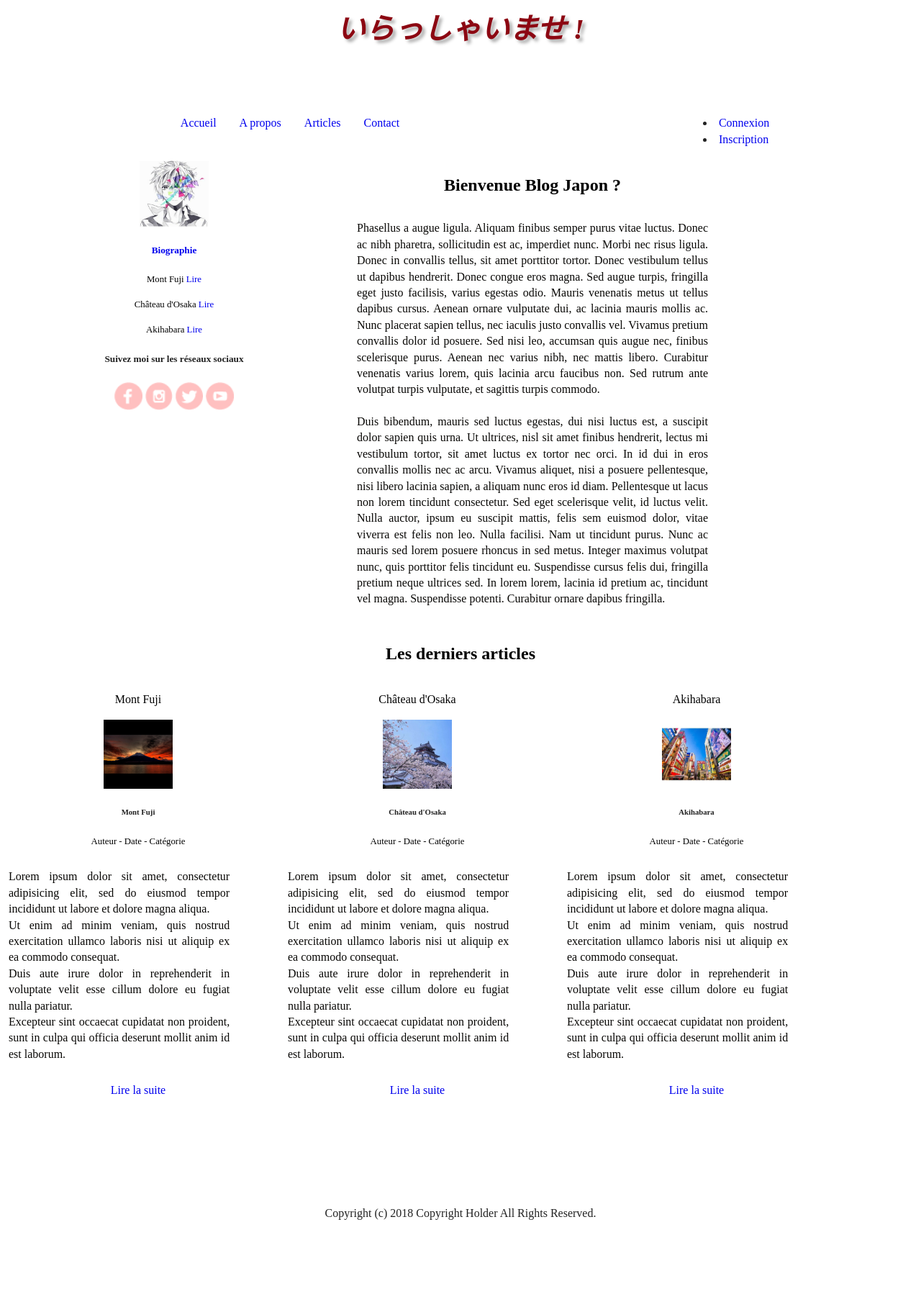
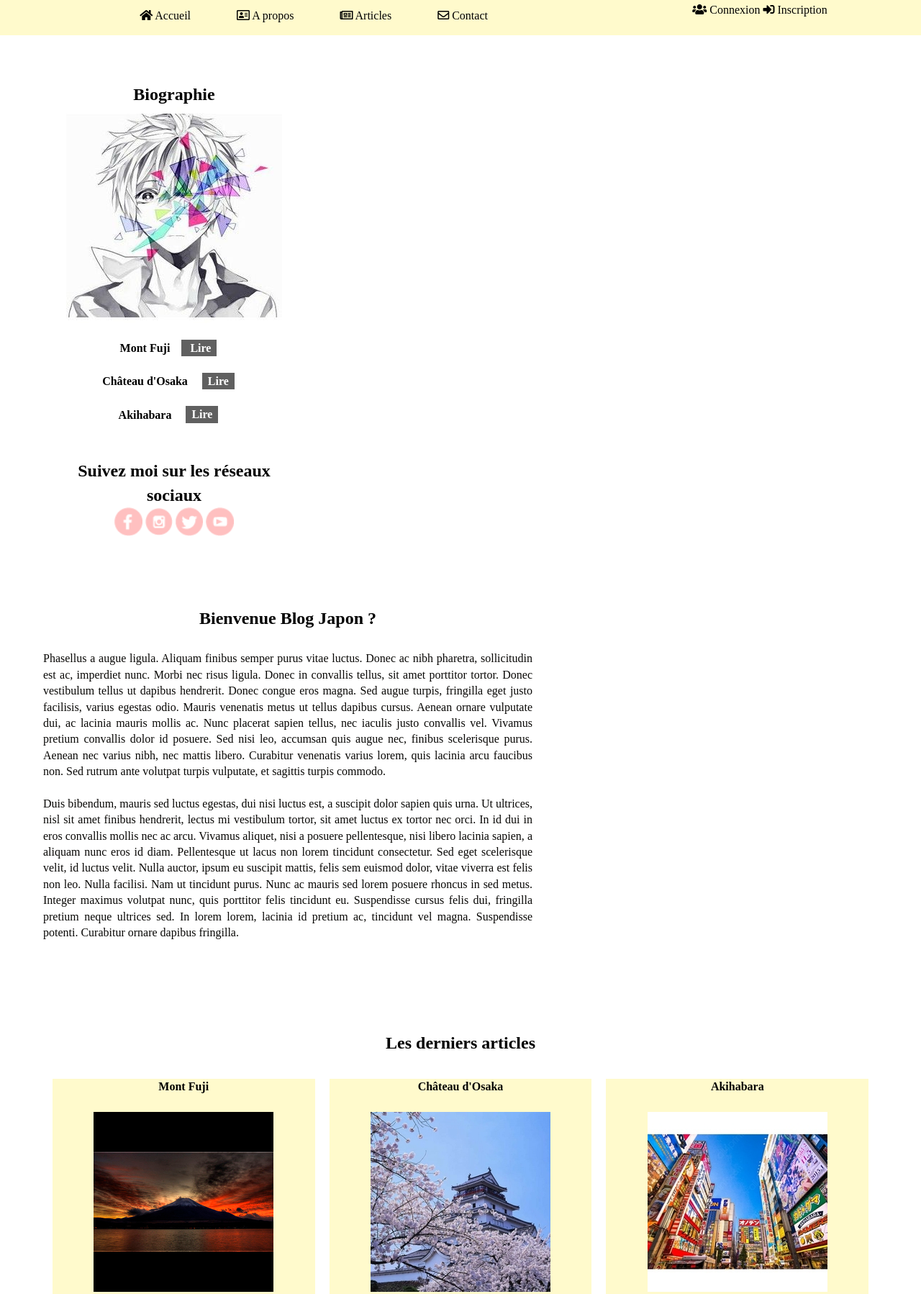
Before and after one commit to Meianne/BlogJapon, a plain HTML site: page index.html in a window 1280 px wide. Shown: the part 362-2160 px from the top of the page at 72% size. Drawn offline with nearby package versions, Linux system fonts and the light colour scheme; a web font is replaced by a local one.

Commit message:
ajustement css index.html

```diff
--- a/css/main.css
+++ b/css/main.css
@@ -99,11 +99,19 @@ textarea {
 
 /* start global classes */
 
+body {
+  background-color: white;
+}
+
 .mainColor {
+  background-color: #FFFFFF;
+}
+
+.secondColor {
   background-color: #FFFACC;
 }
 
-  .secondColor {
+.thirdColor {
   background-color: #8C0712;
 }
 
@@ -112,10 +120,13 @@ textarea {
 }
 
 .btn {
+  height: .5em;
   text-align: center;
+  line-height: .5em;
+  background-color: #606060;
   color: white;
-    padding: .8em 1.2em;
-    border-radius: 2px;
+  padding: .2em .5em;
+  margin: 1em;
 }
 
 .flex {
@@ -124,6 +135,11 @@ textarea {
 
 .icon {
   width: 10%;
+}
+
+.container {
+  width: 95%;
+  margin: auto;
 }
 
 /* end global classes */
@@ -135,14 +151,9 @@ a:hover {
   color:#8c0712;
 }
 
-img {
+.img {
   width: 25%;
 }
-
-img {
-  width: 25%;
-}
-
 
 header section, footer {
   padding: 3em;
@@ -150,23 +161,21 @@ header section, footer {
 
 a {
   text-decoration: none;
+  color: black;
 }
 
-input:focus
-{
+input:focus, textarea:focus {
   background-color: #e6e6e6;
 }
 
-textarea:focus
-{
-  background-color: #e6e6e6;
-}
-
-ul {
+ul, li, nav {
   list-style-type: none;
 }
 
-
+section {
+  margin-top: 1em;
+  margin-bottom: 1.5em;
+}
 
 /*End common rules*/
 
@@ -179,6 +188,10 @@ ul {
     margin: auto;
   }
 
+.logo {
+  width: 10%
+}
+
 h1 {
     font-family: 'BioRhyme Expanded', serif;
     text-align: center;
@@ -189,20 +202,20 @@ h1 {
     text-shadow: 4px 4px 4px #aaa;
 }
 
-nav
-  {
+nav, aside li {
     justify-content: space-around;
+    text-decoration: none;
 }
 
 nav aside {
-    margin: 1em;
+    margin: .5em;
   }
 
 nav ul li {
-    margin: 0 1em;
+    margin: 0 2em;
 }
 
-h2 span {
+h2 {
     margin: 50px 50px 0 50px;
 }
 
@@ -212,33 +225,17 @@ h2 span {
 
 /* Start footer style*/
 
-footer
-{
+footer {
   text-align: center;
-  margin-top: 100px;
-  margin-bottom: 100px;
+  margin-top: 1em;
 }
-
-
 
 /*End footer style*/
 
 
 
 /* Start index main style*/
-
-#conteneur
-{
-    width: 100%;
-    display: inline-block;
-    justify-content: space-around;
-    align-items: center;
-    align-content: center;
-    margin: 50px 50px 0 50px;
-}
-
-.element1
-{
+.bio {
   float: left;
   width: 30%;
   display: inline-block;
@@ -248,24 +245,23 @@ footer
   margin-right: 50px;
 }
 
-.element2
-{
+.welcome {
   display: inline-block;
   justify-content: space-around;
-  width: 40%;
+  width: 55%;
   text-align: center;
+  padding: 3em;
 }
 
-.element3
-{
+.article {
   display: inline-block;
   justify-content: space-around;
   width: 30%;
   text-align: center;
+  padding: .5em;
 }
 
-h2
-{
+h2 {
   font-family: 'BioRhyme Expanded', serif;
   text-align: center;
   font-size: 1.5em;
@@ -273,17 +269,15 @@ h2
   color: black;
 }
 
-h3
-{
+h3 {
   font-family: 'BioRhyme Expanded', serif;
   text-align: center;
   font-size: 1em;
-  font-weight: lighter;
   color: black;
+  margin: 1.5em;
 }
 
-h4
-{
+h4 {
   font-family: 'Roboto Slab', serif;
   text-align: center;
   font-size: 0.8em;
@@ -291,24 +285,20 @@ h4
   color: black;
 }
 
-p
-{
+p {
   text-align: justify;
   padding: 12px;
   font-size: 1em;
   color: #080705;
 }
 
-.p1
-{
+.pArticle {
   width: 80%;
   text-align: justify;
   padding: 12px;
   font-size: 1em;
   color: #080705;
 }
-
-
 
 /*End index main style*/
 
--- a/index.html
+++ b/index.html
@@ -1,11 +1,11 @@
 <!doctype html>
-<html class="no-js" lang="zxx">
+<html class="no-js" lang="fr">
 
 <head>
   <meta charset="utf-8">
   <meta http-equiv="x-ua-compatible" content="ie=edge">
   <title>Bienvenue sur Blog Japon</title>
-  <meta name="description" content="Sitejapon">
+  <meta name="description" content="Un blog entièrement consacré au Japon !">
   <meta name="viewport" content="width=device-width, initial-scale=1, shrink-to-fit=no">
 
   <link rel="manifest" href="site.webmanifest">
@@ -29,17 +29,13 @@
   <link rel="stylesheet" href="https://use.fontawesome.com/releases/v5.0.13/css/all.css" integrity="sha384-DNOHZ68U8hZfKXOrtjWvjxusGo9WQnrNx2sqG0tfsghAvtVlRW3tvkXWZh58N9jp" crossorigin="anonymous">
 
 
-
   <!--
   ############## Place css ###############
 -->
   <link rel="stylesheet" href="css/normalize.css">
   <link rel="stylesheet" href="css/main.css">
 
-
 </head>
-
-
 
 <body>
 
@@ -48,27 +44,27 @@
 ############## Start Header part ###############
 
  -->
-<header>
+ <header class="secondColor">
 <!-- ############## Insert Logo ############### -->
 <section>
-    <a href="index.html"><img class="displayed" src="img/logo-mini.png" alt="Ideogrammes de Japon sur fond soleil du drapeau japonais"></a><br>
+  <a href="index.html">
+  <img class="displayed logo" src="img/logo-mini.png" alt="Ideogrammes de Japon sur fond soleil du drapeau japonais"></a>
   <h1>いらっしゃいませ !</h1>
 </section>
 
 <!-- ############## Insert Navigation ############### -->
     <nav class="flex">
       <ul class="flex">
-        <li><a href="index.html">Accueil</a></li>
-        <li><a href="biographie.html">A propos</a></li>
-        <li><a href="articles.html">Articles</a></li>
-        <li><a href="contact.html">Contact</a></li>
+        <li><a href="index.html"><i class="fas fa-home"></i> Accueil </a></li>
+        <li><a href="biographie.html"><i class="far fa-address-card"></i> A propos </a></li>
+        <li><a href="articles.html"><i class="far fa-newspaper"></i> Articles </a></li>
+        <li><a href="contact.html"><i class="far fa-envelope"></i> Contact </a></li>
       </ul>
     <aside>
-      <li><a href="404.html">Connexion</a></li>
-      <li><a href="404.html">Inscription</a></li>
+        <a href="404.html"><i class="fas fa-users"></i> Connexion </a>
+        <a href="404.html"><i class="fas fa-sign-in-alt"></i> Inscription </a>
     </aside>
   </nav>
-
 </header>
 
 <!--
@@ -91,14 +87,14 @@
 
 -->
   <section>
-    <div class="element1">
-      <img src="img/biographie.jpg" alt="Biographie"><br>
-        <a href="biographie.html"><h5>Biographie</h5></a>
-          <h4>Mont Fuji <a href="articles.html">Lire</a><br></h4>
-          <h4>Château d'Osaka <a href="articles.html">Lire</a><br></h4>
-          <h4>Akihabara <a href="articles.html">Lire</a><br></h4>
+    <div class="bio">
+      <a href="biographie.html"><h2>Biographie</h2></a>
+      <img src="img/biographie.jpg" alt="Biographie">
+          <h3>Mont Fuji<a class="btn" href="articles.html btn"> Lire</a></h3>
+          <h3>Château d'Osaka <a class="btn" href="articles.html btn"> Lire</a></h3>
+          <h3>Akihabara <a class="btn "href="articles.html"> Lire</a></h3>
 
-      <h5>Suivez moi sur les réseaux sociaux</h5>
+      <h2>Suivez moi sur les réseaux sociaux</h2>
        <a href="404.html"><img class="icon" src="img/ico-facebook.png" alt=""></a>
        <a href="404.html"><img class="icon" src="img/ico-instagram.png" alt=""></a>
        <a href="404.html"><img class="icon" src="img/ico-twitter.png" alt=""></a>
@@ -115,7 +111,7 @@
 <!-- ############## Bienvenue ############### -->
 
   <section>
-    <div class="element2">
+    <div class="welcome">
       <h2>Bienvenue Blog Japon ?</h2>
         <p>Phasellus a augue ligula. Aliquam finibus semper purus vitae luctus. Donec ac nibh pharetra, sollicitudin est ac, imperdiet nunc.
         Morbi nec risus ligula. Donec in convallis tellus, sit amet porttitor tortor. Donec vestibulum tellus ut dapibus hendrerit.
@@ -143,47 +139,50 @@
 
 -->
 
-  <section>
+  <section class="container tCenter">
     <h2>Les derniers articles</h2>
-    <div class="element3">
-      <article>
+    <div class="article">
+      <article class="secondColor">
         <h3>Mont Fuji</h3>
         <a href="articles.html"><img src="img/fujisan-mini.jpg" alt="Fujisan"></a>
         <h6>Mont Fuji</h6>
         <h4>Auteur - Date - Catégorie</h4>
-        <p class="p1">Lorem ipsum dolor sit amet, consectetur adipisicing elit, sed do eiusmod tempor incididunt ut labore et dolore magna aliqua.<br>
+        <p class="pArticle">Lorem ipsum dolor sit amet, consectetur adipisicing elit, sed do eiusmod tempor incididunt ut labore et dolore magna aliqua.<br>
                 Ut enim ad minim veniam, quis nostrud exercitation ullamco laboris nisi ut aliquip ex ea commodo consequat.<br>
                 Duis aute irure dolor in reprehenderit in voluptate velit esse cillum dolore eu fugiat nulla pariatur.<br>
                 Excepteur sint occaecat cupidatat non proident, sunt in culpa qui officia deserunt mollit anim id est laborum.</p>
-        <a href="articles.html">Lire la suite</a>
+        <a class="btn" href="articles.html">Lire la suite</a>
       </article>
     </div>
 
-    <div class="element3">
-      <article>
+    <div class="article">
+      <article class="secondColor">
         <h3>Château d'Osaka</h3>
         <a href="articles.html"><img src="img/osakacastel-mini.jpg" alt="OsakaCastel"></a>
         <h6>Château d'Osaka</h6>
         <h4>Auteur - Date - Catégorie</h4>
-        <p class="p1">Lorem ipsum dolor sit amet, consectetur adipisicing elit, sed do eiusmod tempor incididunt ut labore et dolore magna aliqua.<br>
+        <p class="pArticle">Lorem ipsum dolor sit amet, consectetur adipisicing elit, sed do eiusmod tempor incididunt ut labore et dolore magna aliqua.<br>
                 Ut enim ad minim veniam, quis nostrud exercitation ullamco laboris nisi ut aliquip ex ea commodo consequat.<br>
                 Duis aute irure dolor in reprehenderit in voluptate velit esse cillum dolore eu fugiat nulla pariatur.<br>
                 Excepteur sint occaecat cupidatat non proident, sunt in culpa qui officia deserunt mollit anim id est laborum.</p>
-        <a href="articles.html">Lire la suite</a>
+        <a class="btn" href="articles.html">Lire la suite</a>
       </article>
     </div>
 
-    <div class="element3">
-      <article>
+    <div class="article">
+      <article class="secondColor">
         <h3>Akihabara</h3>
         <a href="articles.html"><img src="img/akihabara-mini.jpg" alt="Akihabara"></a>
+        <figure>
+
+        </figure>
         <h6>Akihabara</h6>
         <h4>Auteur - Date - Catégorie</h4>
-        <p class="p1">Lorem ipsum dolor sit amet, consectetur adipisicing elit, sed do eiusmod tempor incididunt ut labore et dolore magna aliqua.<br>
+        <p class="pArticle">Lorem ipsum dolor sit amet, consectetur adipisicing elit, sed do eiusmod tempor incididunt ut labore et dolore magna aliqua.<br>
                 Ut enim ad minim veniam, quis nostrud exercitation ullamco laboris nisi ut aliquip ex ea commodo consequat.<br>
                 Duis aute irure dolor in reprehenderit in voluptate velit esse cillum dolore eu fugiat nulla pariatur.<br>
                 Excepteur sint occaecat cupidatat non proident, sunt in culpa qui officia deserunt mollit anim id est laborum.</p>
-        <a href="articles.html">Lire la suite</a>
+        <a class="btn" href="articles.html">Lire la suite</a>
       </article>
     </div>
   </section>
@@ -203,14 +202,13 @@
 -->
 
 
-
 <!--
 
 ############## Start Footer part ###############
 
 -->
 
-  <footer class="footer">Copyright (c) 2018 Copyright Holder All Rights Reserved.</footer>
+  <footer class="footer"><p class="tCenter">Copyright (c) 2018 Copyright Holder All Rights Reserved.</p></footer>
 
 <!--
 
```
Also changed, not shown: 404.html (+25 -4 lines), articles.html (+1 -1 lines), biographie.html (+1 -1 lines), contact.html (+20 -16 lines). Lines whose indentation alone changed are shown as unchanged.
